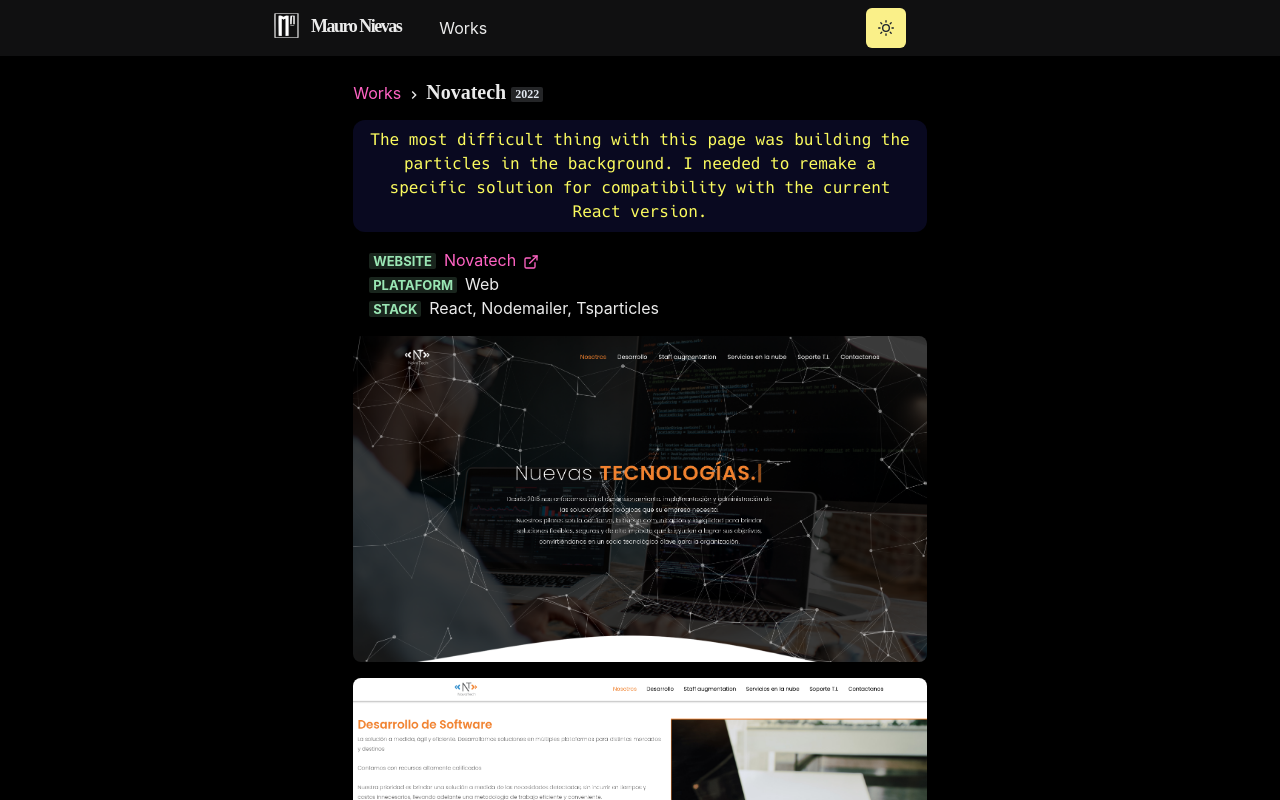
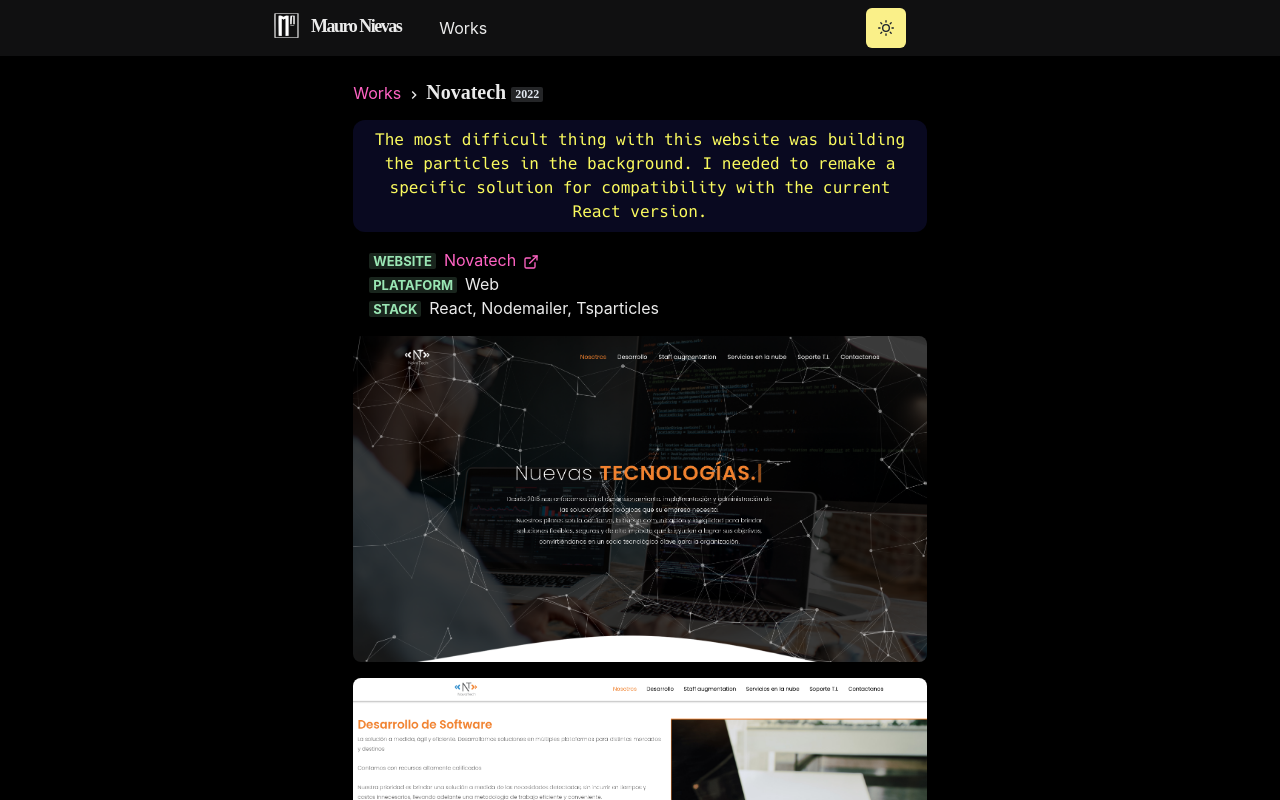
Before and after one commit to nievasdev/portfolio_old, a Next.js app: page /works/novatech in a window 1280 px wide. Shown: the top 800 px of the page. Built offline with nearby package versions, Linux system fonts and the light colour scheme.

Commit message:
fix text

```diff
--- a/pages/works/novatech.js
+++ b/pages/works/novatech.js
@@ -15,7 +15,7 @@ const Work = () => {
                     Novatech <Badge>2022</Badge>
                 </Title>
                 <P>
-                The most difficult thing with this page was building the particles in the background. I needed to remake a specific solution for compatibility with the current React version.
+                The most difficult thing with this website was building the particles in the background. I needed to remake a specific solution for compatibility with the current React version.
                 </P>
                 <List ml={4} my={4}>
                     <ListItem>
```
